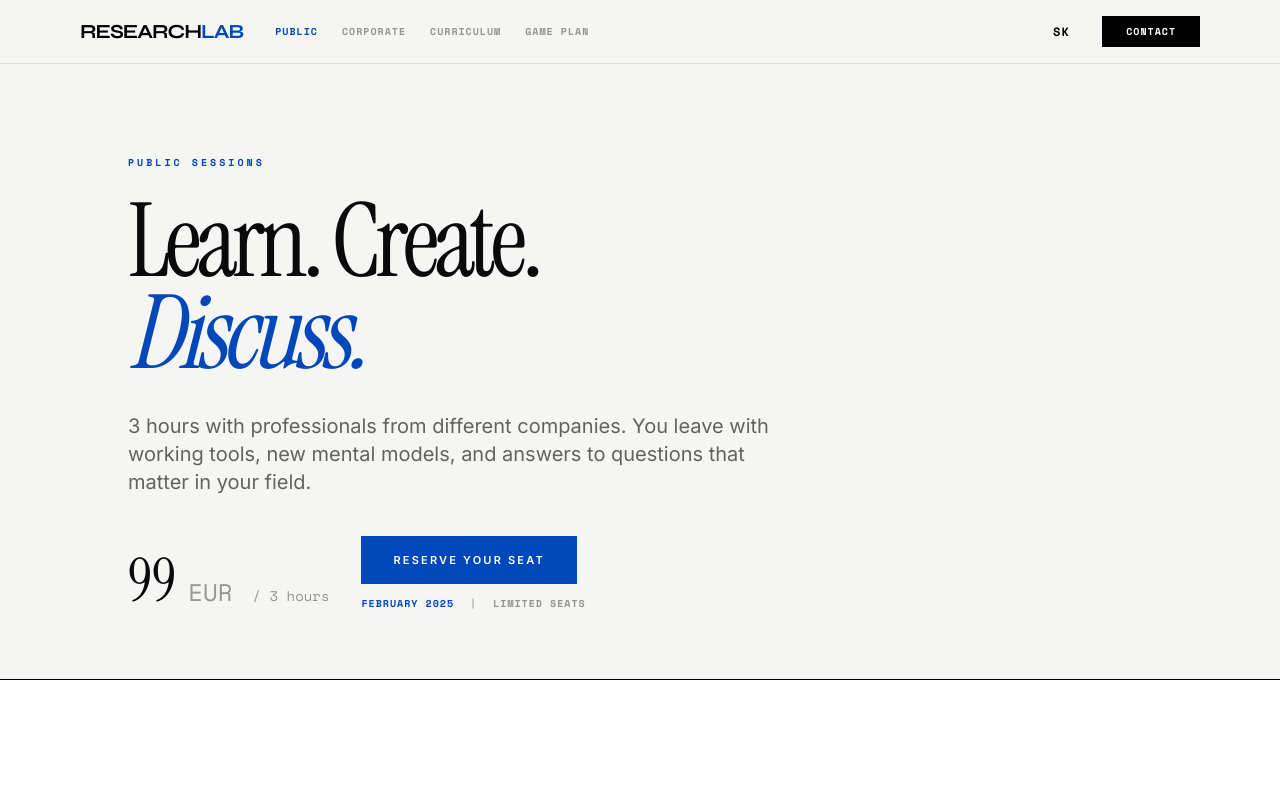
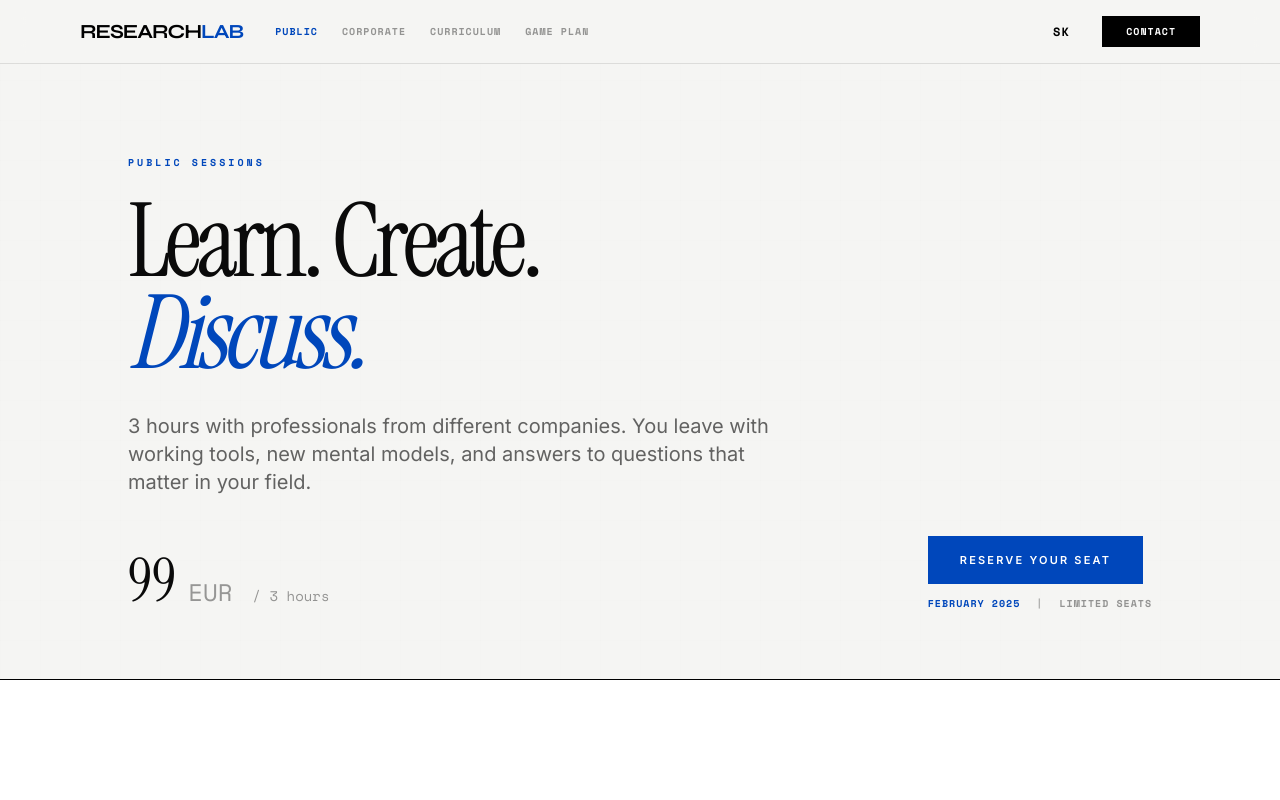
Before and after one commit to princeofwellness/researchlab, a Next.js app: page /public in a window 1280 px wide. Shown: the top 800 px of the page. Built offline with nearby package versions, Linux system fonts and the light colour scheme.

Commit message:
Move CTA button to right side of hero

```diff
--- a/src/app/public/page.tsx
+++ b/src/app/public/page.tsx
@@ -356,7 +356,7 @@ export default function PublicSessionsPage() {
                         initial={{ opacity: 0 }}
                         animate={{ opacity: 1 }}
                         transition={{ delay: 0.3 }}
-                        className="flex flex-col md:flex-row md:items-end gap-8"
+                        className="flex flex-col md:flex-row md:items-end md:justify-between gap-8"
                     >
                         <div className="flex items-baseline gap-3">
                             <span className="text-6xl font-serif-instrument">{t.hero.price}</span>
```
